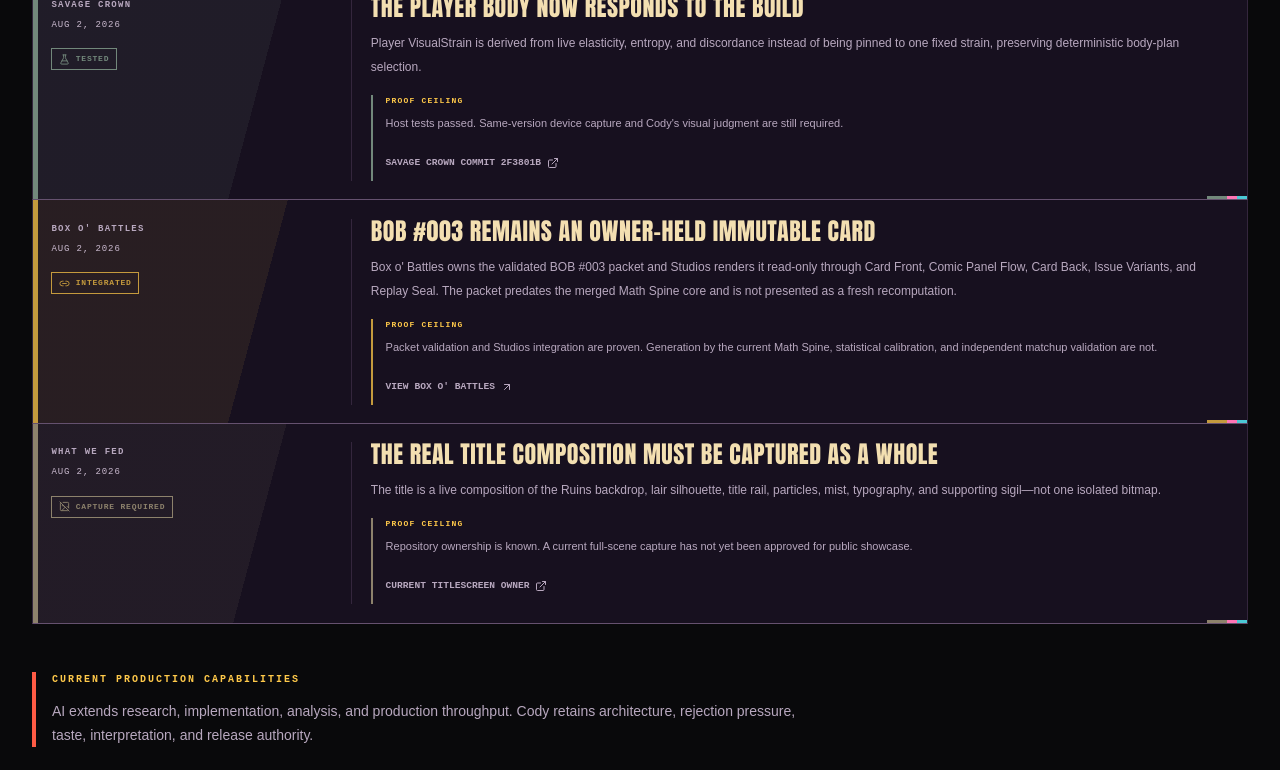
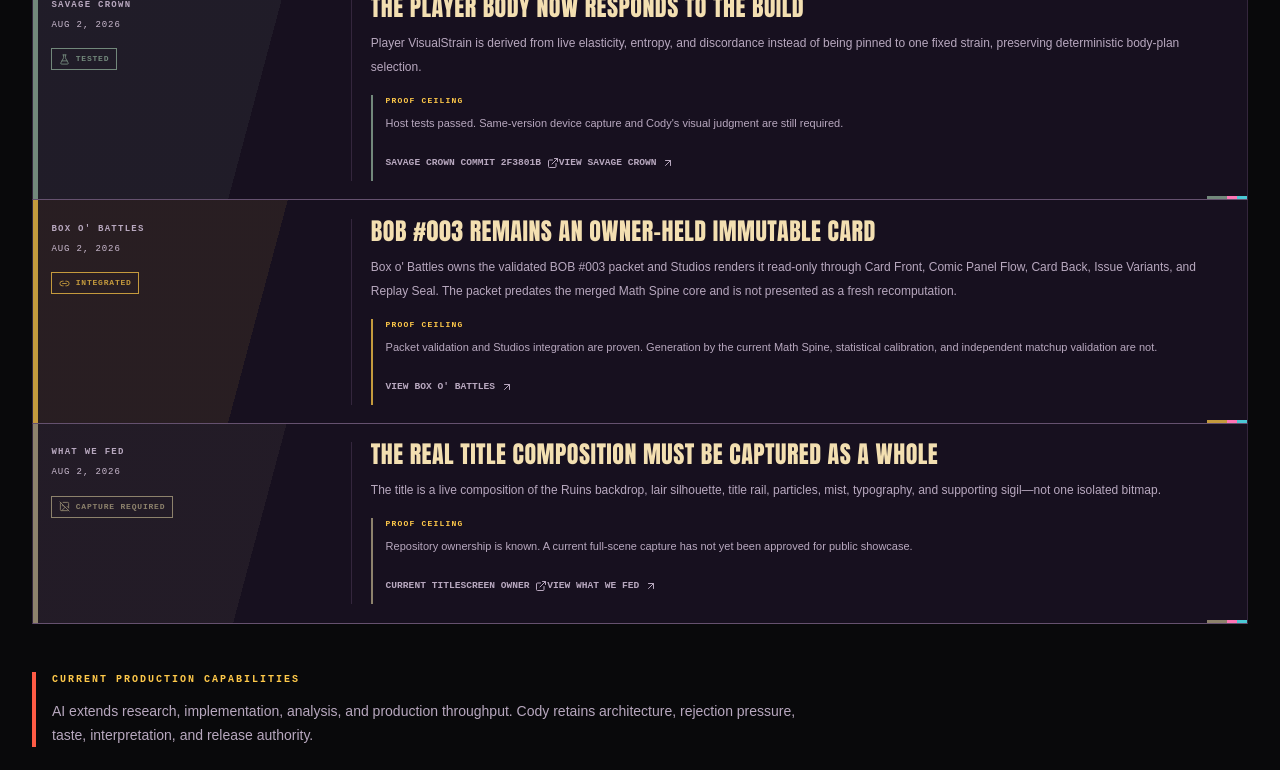
Before and after one commit to ultramonkey23/Ultramonkeydog-studios-, a React (Vite) app: page / in a window 1280 px wide. Shown: the part 7940-8710 px from the top of the page. Built offline with nearby package versions, Linux system fonts and the light colour scheme.

Commit message:
Render signal sources and actions without contract loss

```diff
--- a/src/components/StudioSignals.tsx
+++ b/src/components/StudioSignals.tsx
@@ -1,4 +1,4 @@
-import type { CSSProperties } from "react";
+import type { CSSProperties, ReactNode } from "react";
 import {
   ArrowUpRight,
   CheckCircle2,
@@ -56,39 +56,74 @@ function formatDate(date: string) {
   }).format(new Date(`${date}T00:00:00Z`));
 }
 
-function SignalAction({ signal }: { signal: StudioSignal }) {
+function preferredScrollBehavior(): ScrollBehavior {
+  return window.matchMedia?.("(prefers-reduced-motion: reduce)").matches
+    ? "auto"
+    : "smooth";
+}
+
+function signalActionNodes(signal: StudioSignal): ReactNode[] {
+  const nodes: ReactNode[] = [];
+
   if (signal.sourceUrl) {
-    return (
+    nodes.push(
       <a
+        key="source"
         href={signal.sourceUrl}
         target="_blank"
-        rel="noreferrer"
+        rel="noopener noreferrer"
         className="studio-signal__source"
       >
         {signal.sourceLabel}
         <ExternalLink size={12} />
-      </a>
+      </a>,
     );
   }
 
   if (signal.action?.kind === "section") {
-    return (
+    nodes.push(
       <button
+        key="section-action"
         type="button"
         onClick={() =>
-          document
-            .getElementById(signal.action!.target)
-            ?.scrollIntoView({ behavior: "smooth", block: "center" })
+          document.getElementById(signal.action!.target)?.scrollIntoView({
+            behavior: preferredScrollBehavior(),
+            block: "center",
+          })
         }
         className="studio-signal__source"
       >
         {signal.action.label}
         <ArrowUpRight size={12} />
-      </button>
+      </button>,
     );
   }
 
-  return <span className="studio-signal__source">{signal.sourceLabel}</span>;
+  if (signal.action?.kind === "external") {
+    nodes.push(
+      <a
+        key="external-action"
+        href={signal.action.target}
+        target="_blank"
+        rel="noopener noreferrer"
+        className="studio-signal__source"
+      >
+        {signal.action.label}
+        <ArrowUpRight size={12} />
+      </a>,
+    );
+  }
+
+  return nodes;
+}
+
+function SignalActions({ signal }: { signal: StudioSignal }) {
+  const nodes = signalActionNodes(signal);
+  if (nodes.length === 0) {
+    return <span className="studio-signal__source">{signal.sourceLabel}</span>;
+  }
+
+  return <div className="studio-signal__actions">{nodes}</div>;
 }
 
 export default function StudioSignals() {
@@ -154,7 +189,7 @@ export default function StudioSignals() {
                   <p className="mt-1.5 text-[11px] leading-5 text-[var(--umd-ash)]">
                     {signal.proofCeiling}
                   </p>
-                  <SignalAction signal={signal} />
+                  <SignalActions signal={signal} />
                 </div>
               </div>
             </article>
```
